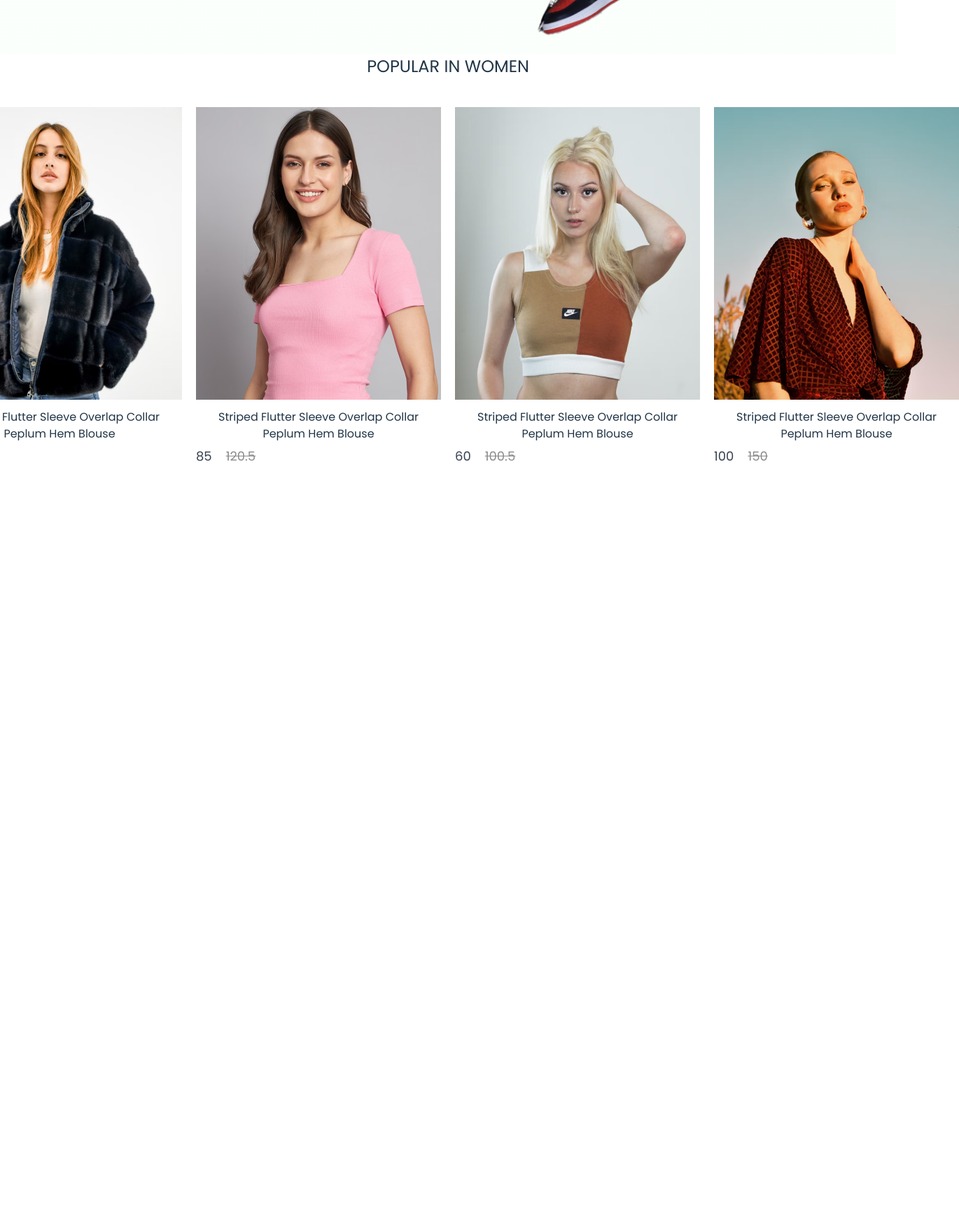
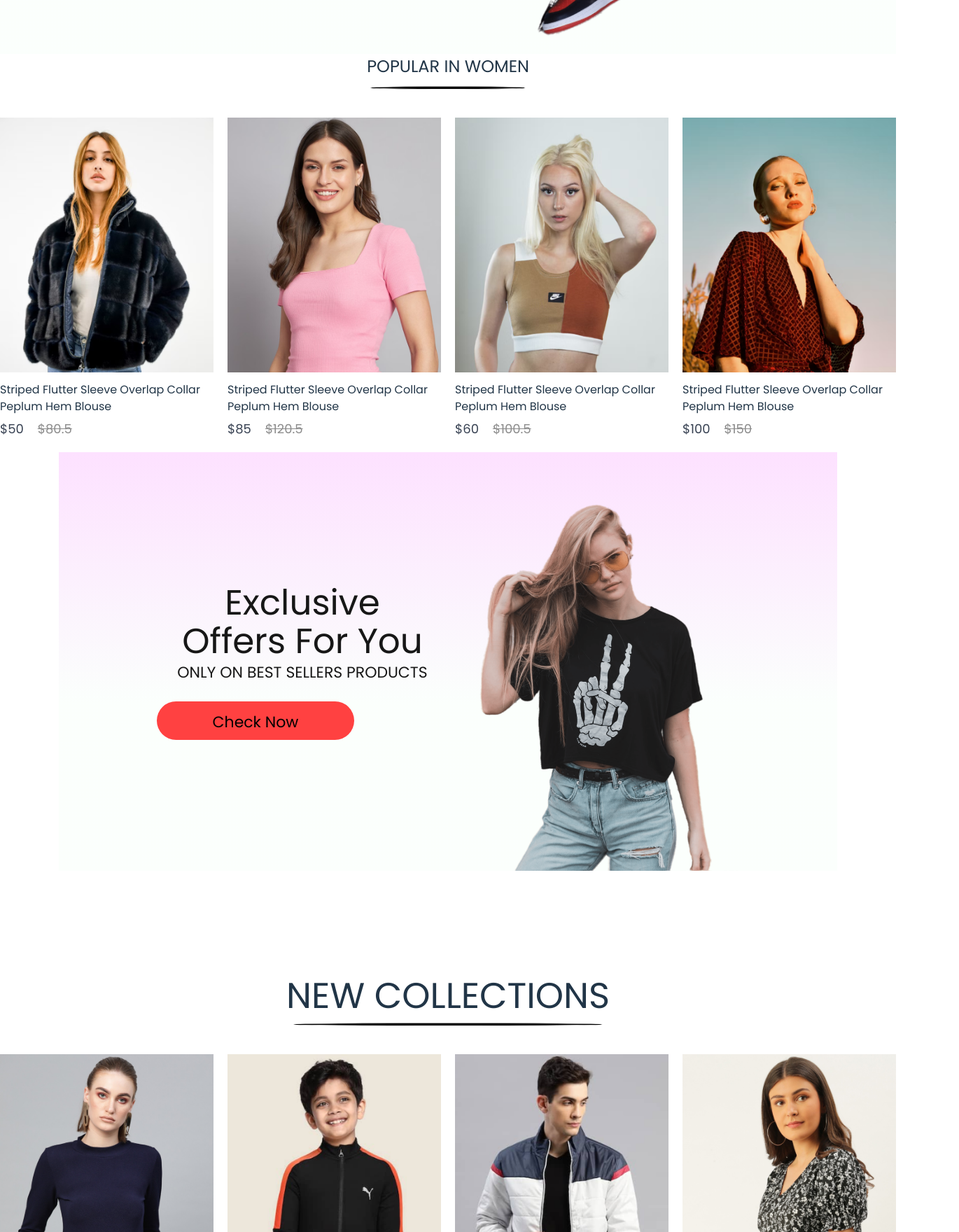
Before and after one commit to soheb-funtune/e-com-front-end, a React (Vite) app: page / in a window 1280 px wide. Shown: the part 820-2580 px from the top of the page at 70% size, 1370 px wide, since content can reach past the window. Before the commit the page ends 1617 px from the top, so only its background shows below. Built offline with nearby package versions, Linux system fonts and the light colour scheme.

Commit message:
new-collection , offers, popular

```diff
--- a/src/App.css
+++ b/src/App.css
@@ -4,6 +4,11 @@
   /* margin: 0 auto;
   padding: 2rem; */
   text-align: center;
+  width: 100%;
+  box-sizing: border-box;
+  overflow-x: hidden;
+  scroll-behavior: smooth;
+  overflow: hidden;
 }
 @media (min-width: 993px) {
   #root {
--- a/src/Components/Items/Item.css
+++ b/src/Components/Items/Item.css
@@ -1,5 +1,11 @@
 .item {
-  width: 350px;
+  width: 25%;
+}
+.item-width {
+  width: 100%;
+}
+.item img {
+  width: 100%;
 }
 .item:hover {
   transform: scale(1.05);
@@ -7,6 +13,7 @@
 }
 .item p {
   margin: 6px 0px;
+  text-align: left;
 }
 
 .item-prices {
--- a/src/Components/Items/Item.jsx
+++ b/src/Components/Items/Item.jsx
@@ -1,14 +1,14 @@
 import React from "react";
 import "./Item.css";
 
-const Item = ({ name, image, new_price, old_price }) => {
+const Item = ({ name, image, new_price, old_price, width }) => {
   return (
-    <div className="item">
+    <div className={`item ${width ? "item-width" : ""}`}>
       <img src={image} alt={name} />
       <p>{name}</p>
       <div className="item-prices">
-        <div className="item-new-price">{new_price}</div>
-        <div className="item-old-price">{old_price}</div>
+        <div className="item-new-price">${new_price}</div>
+        <div className="item-old-price">${old_price}</div>
       </div>
     </div>
   );
--- /dev/null
+++ b/src/Components/NewCollections/NewCollections.jsx
@@ -0,0 +1,30 @@
+import React from "react";
+import "./new-collection.css";
+import newCollection from "../Assets/new_collections";
+import Item from "../Items/Item";
+
+const NewCollections = () => {
+  return (
+    <div className="new-collections">
+      <h1>
+        NEW COLLECTIONS <hr />
+      </h1>
+
+      <div className="collections">
+        {newCollection?.map((item, i) => (
+          <Item
+            width={true}
+            key={i}
+            id={item.id}
+            name={item?.name}
+            image={item?.image}
+            new_price={item?.new_price}
+            old_price={item?.old_price}
+          />
+        ))}
+      </div>
+    </div>
+  );
+};
+
+export default NewCollections;
--- /dev/null
+++ b/src/Components/NewCollections/new-collection.css
@@ -0,0 +1,44 @@
+.new-collections {
+  display: flex;
+  flex-direction: column;
+  align-items: center;
+  gap: 20px;
+  /* height: 90vh; */
+}
+
+.new-collections h1 {
+  display: flex;
+  flex-direction: column;
+  align-items: center;
+  gap: 10px;
+  font-weight: 700;
+}
+.new-collections h1 hr {
+  width: 95%;
+  height: 3px;
+  background: black;
+  border-radius: 50%;
+}
+
+.collections {
+  display: grid;
+  grid-template-columns: 1fr 1fr 1fr 1fr;
+
+  margin-top: 20px;
+  gap: 20px;
+}
+
+@media (max-width: 767px) {
+  .collections {
+    grid-template-columns: 1fr 1fr;
+
+    margin-top: 20px;
+    gap: 20px;
+  }
+}
+
+@media (max-width: 441px) {
+  .collections {
+    grid-template-columns: 1fr;
+  }
+}
--- /dev/null
+++ b/src/Components/Offers/Offres.jsx
@@ -0,0 +1,21 @@
+import React from "react";
+import "./offers.css";
+import exclusiveImage from "../Assets/exclusive_image.png";
+
+const Offres = () => {
+  return (
+    <div className="offers">
+      <div className="offers-left">
+        <h1>Exclusive</h1>
+        <h1>Offers For You</h1>
+        <p>ONLY ON BEST SELLERS PRODUCTS</p>
+        <button>Check Now</button>
+      </div>
+      <div className="offers-right">
+        <img src={exclusiveImage} alt="exclusiveImage" />
+      </div>
+    </div>
+  );
+};
+
+export default Offres;
--- /dev/null
+++ b/src/Components/Offers/offers.css
@@ -0,0 +1,47 @@
+.offers {
+  width: 65%;
+  margin-top: 50px;
+  /* height: 60vh; */
+
+  display: flex;
+
+  margin: 20px auto 150px;
+  padding: 0px 140px;
+  background: linear-gradient(180deg, #fde1ff 0%, #e1ffea22 60%);
+}
+
+.offers-left {
+  flex: 1;
+  display: flex;
+  flex-direction: column;
+  justify-content: center;
+}
+.offers-left h1 {
+  color: #171717;
+  font-size: 50px;
+  font-weight: 600;
+}
+.offers-left p {
+  color: #171717;
+  font-size: 22px;
+  font-weight: 600;
+}
+.offers-left button {
+  width: 282px;
+  height: 55px;
+  border-radius: 35px;
+  background: #ff4141;
+  border: none;
+  font-size: 22px;
+  font-weight: 500;
+  margin-top: 25px;
+  cursor: pointer;
+}
+
+.offers-right {
+  flex: 1;
+  display: flex;
+  align-items: center;
+  justify-content: flex-end;
+  padding-top: 50px;
+}
--- a/src/Components/Popular/Popular.jsx
+++ b/src/Components/Popular/Popular.jsx
@@ -5,7 +5,9 @@ import Item from "../Items/Item";
 const Popular = () => {
   return (
     <div className="popular">
-      <h2>POPULAR IN WOMEN</h2>
+      <h2>
+        POPULAR IN WOMEN <hr />
+      </h2>
       <div className="popular-items">
         {productData?.map((item, i) => (
           <Item
@@ -15,7 +17,6 @@ const Popular = () => {
             image={item?.image}
             new_price={item?.new_price}
             old_price={item?.old_price}
-            l
           />
         ))}
       </div>
--- a/src/Components/Popular/popular.css
+++ b/src/Components/Popular/popular.css
@@ -3,12 +3,28 @@
   flex-direction: column;
   align-items: center;
   gap: 20px;
-  height: 90vh;
+  /* height: 90vh; */
+  /* overflow: hidden; */
+}
+
+.popular h2 {
+  display: flex;
+  flex-direction: column;
+  align-items: center;
+  gap: 10px;
+  font-weight: 700;
+}
+.popular h2 hr {
+  width: 95%;
+  height: 3px;
+  background: black;
+  border-radius: 50%;
 }
 
 .popular-items {
   margin-top: 20px;
   display: flex;
   /* flex-wrap: wrap; */
+  /* overflow: hidden; */
   gap: 20px;
 }
--- a/src/Pages/Shop.jsx
+++ b/src/Pages/Shop.jsx
@@ -1,12 +1,16 @@
 import React from "react";
 import Hero from "../Components/Hero/Hero";
 import Popular from "../Components/Popular/Popular";
+import Offres from "../Components/Offers/Offres";
+import NewCollections from "../Components/NewCollections/NewCollections";
 
 const Shop = () => {
   return (
     <div>
       <Hero />
       <Popular />
+      <Offres />
+      <NewCollections />
     </div>
   );
 };
--- a/src/index.css
+++ b/src/index.css
@@ -30,8 +30,8 @@ body {
   margin: 0;
   display: flex;
   /* place-items: center; */
-  min-width: 320px;
-  min-height: 100vh;
+  /* min-width: 320px;
+  min-height: 100vh; */
   font-family: poppins;
 }
 
```
